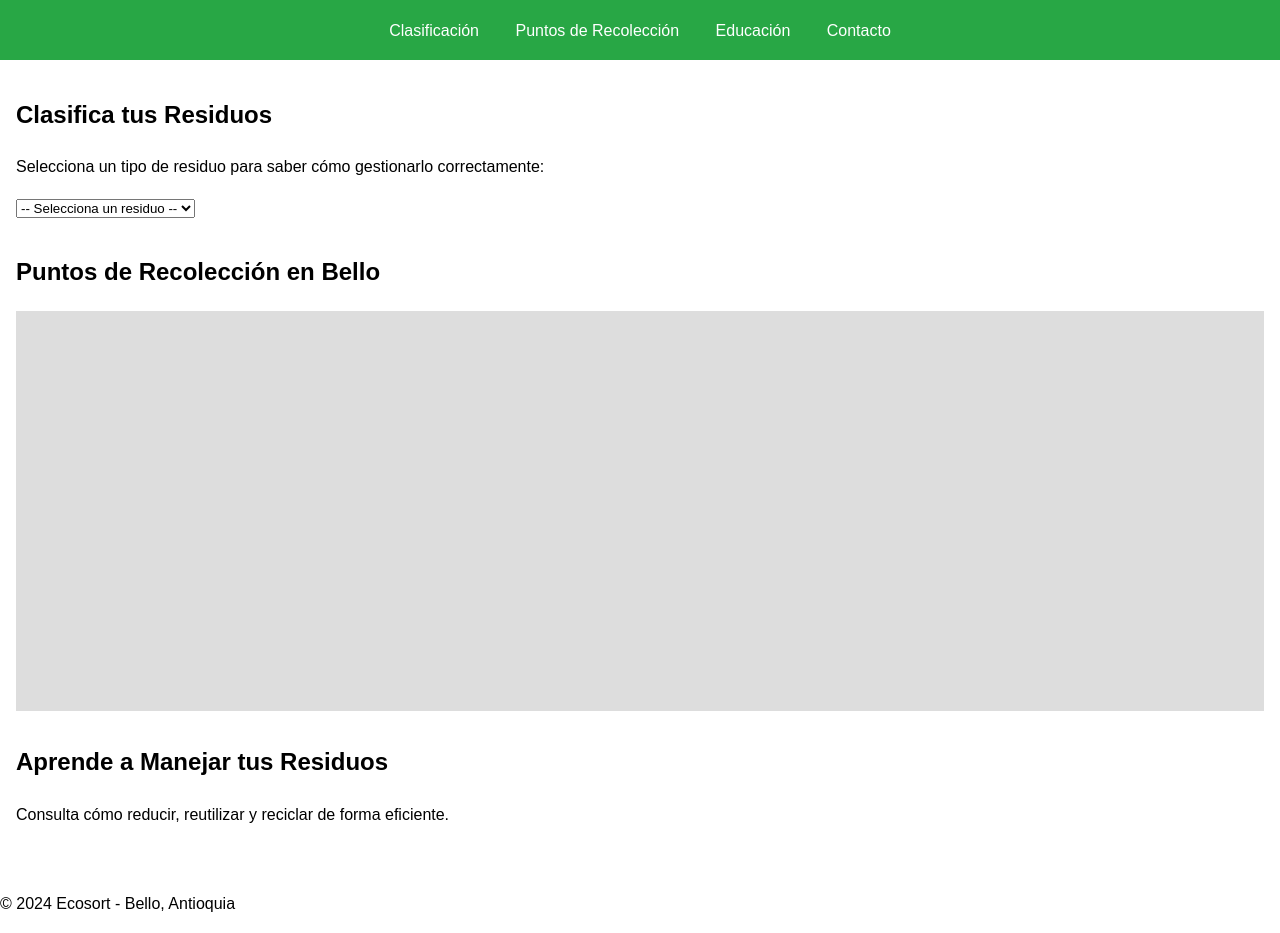
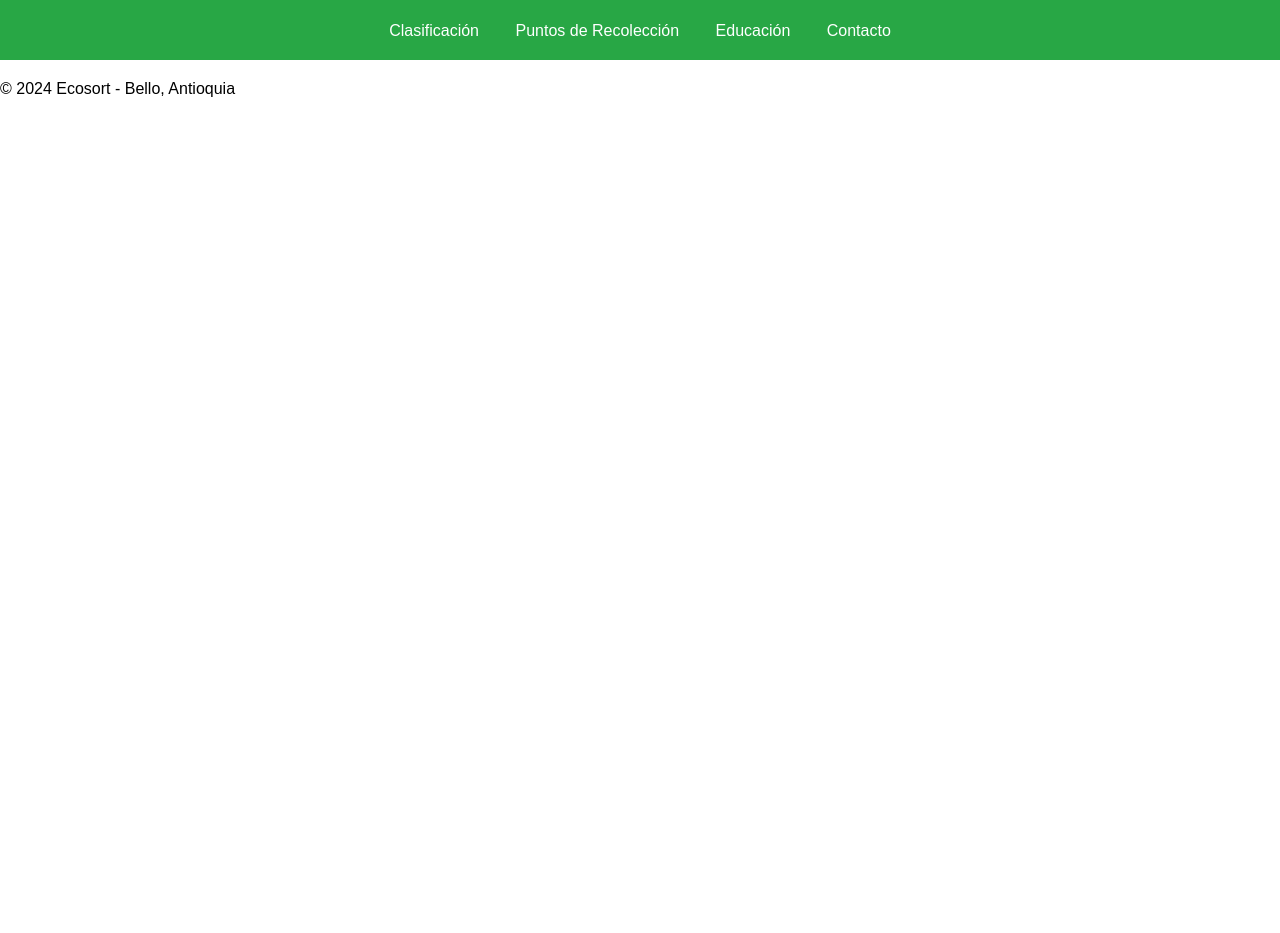
Before and after one commit to WizzXrds/EcoSort, a plain HTML site: page Index.html in a window 1280 px wide. Shown: the part 92-1025 px from the top of the page. After the commit the page ends 800 px from the top, so only its background shows below. Drawn offline with Linux system fonts and the light colour scheme.

Commit message:
Update Index.html

```diff
--- a/Index.html
+++ b/Index.html
@@ -12,41 +12,13 @@
     <header>
         <h1>Ecosort - Clasificación y Gestión de Residuos</h1>
         <nav>
-            <a href="#clasificacion">Clasificación</a>
-            <a href="#puntos">Puntos de Recolección</a>
-            <a href="#educacion">Educación</a>
-            <a href="#contacto">Contacto</a>
+            <a href="Clasificación.html">Clasificación</a>
+            <a href="Puntos_recolección.html">Puntos de Recolección</a>
+            <a href="Educación.html">Educación</a>
+            <a href="Contacto.html">Contacto</a>
         </nav>
     </header>
 
-    <main>
-        <!-- Sección de Clasificación -->
-        <section id="clasificacion">
-            <h2>Clasifica tus Residuos</h2>
-            <p>Selecciona un tipo de residuo para saber cómo gestionarlo correctamente:</p>
-            <select id="residuo-select">
-                <option value="">-- Selecciona un residuo --</option>
-                <option value="organico">Orgánico</option>
-                <option value="plastico">Plástico</option>
-                <option value="papel">Papel</option>
-                <option value="vidrio">Vidrio</option>
-                <option value="peligroso">Peligroso</option>
-            </select>
-            <p id="resultado-clasificacion"></p>
-        </section>
-
-        <!-- Sección de Puntos de Recolección -->
-        <section id="puntos">
-            <h2>Puntos de Recolección en Bello</h2>
-            <div id="mapa"></div>
-        </section>
-
-        <!-- Sección Educativa -->
-        <section id="educacion">
-            <h2>Aprende a Manejar tus Residuos</h2>
-            <p>Consulta cómo reducir, reutilizar y reciclar de forma eficiente.</p>
-        </section>
-    </main>
 
     <footer>
         <p>© 2024 Ecosort - Bello, Antioquia</p>
```
